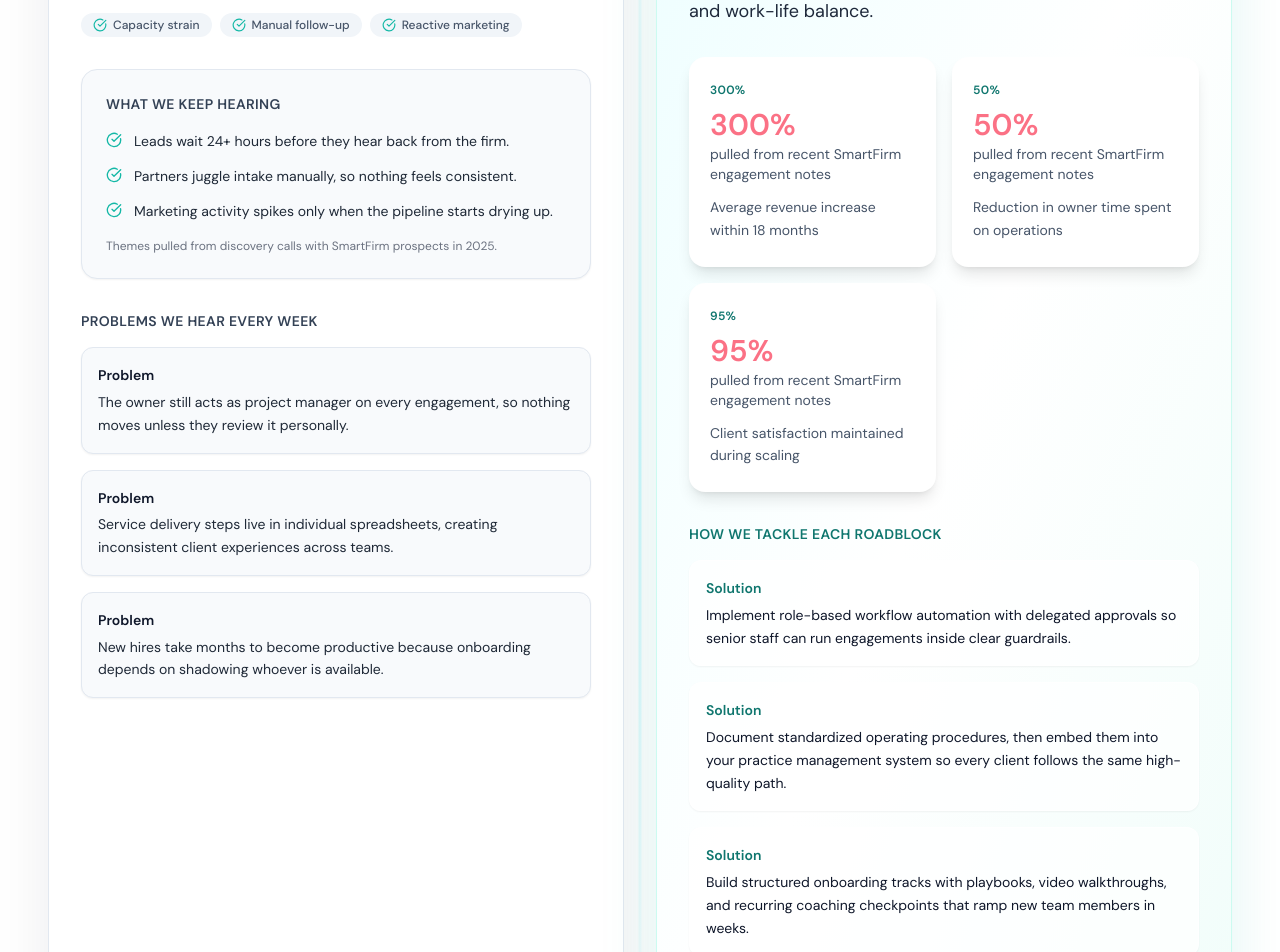
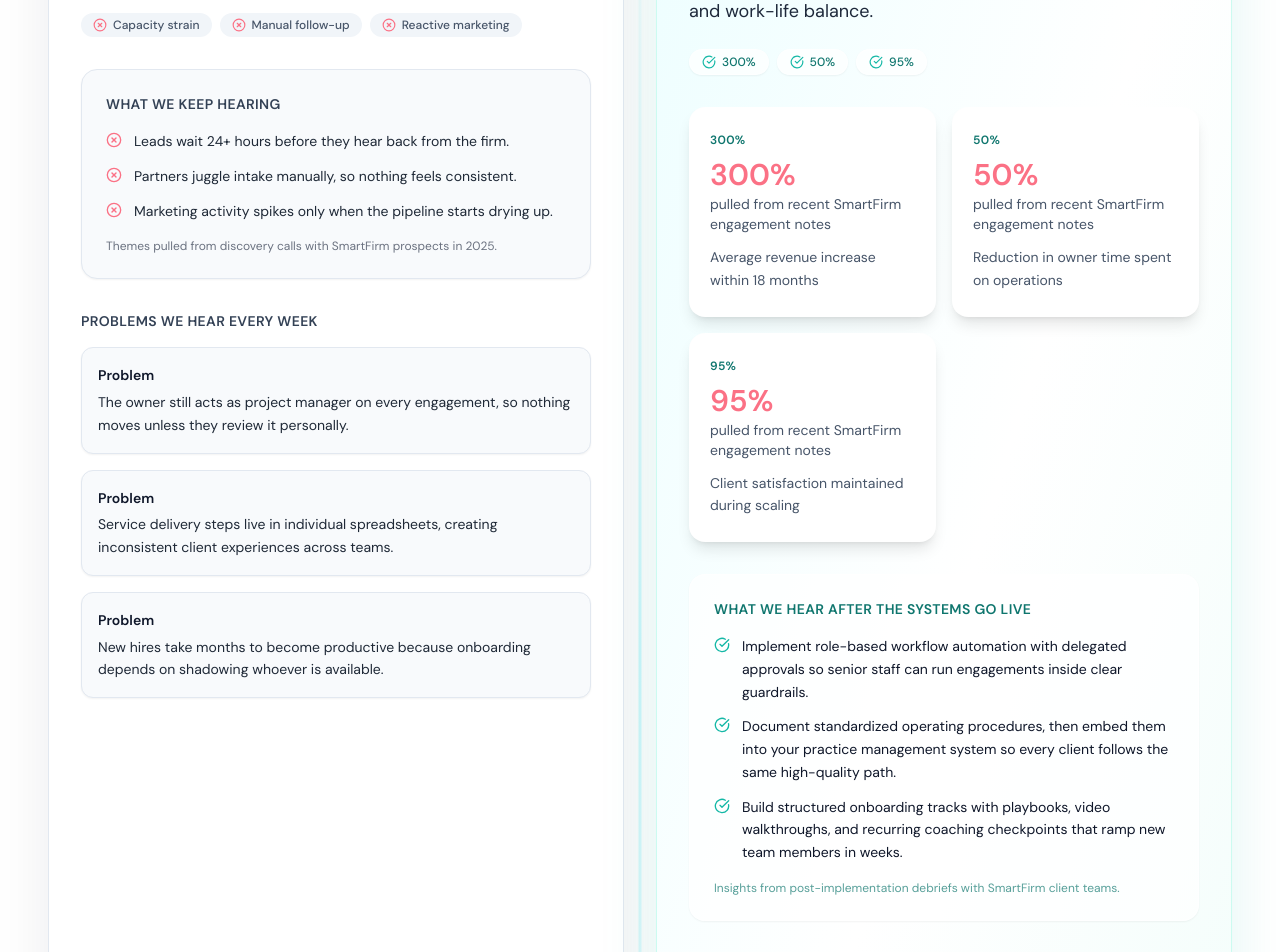
Before and after one commit to ksteele1234/smartfirm-grow-kit-22598, a React (Vite) app: page /solutions/scale-firm in a window 1280 px wide. Shown: the part 960-1912 px from the top of the page. Built offline with nearby package versions, Linux system fonts and the light colour scheme; the HTML template or start-up script is replaced by a standard one.

Commit message:
Mirror challenge and solution cards with aligned signals

```diff
--- a/src/templates/SolutionPageTemplate.tsx
+++ b/src/templates/SolutionPageTemplate.tsx
@@ -4,7 +4,7 @@ import Footer from "@/components/navigation/Footer";
 import { Button } from "@/components/ui/button";
 import { StandardCard } from "@/components/ui/standard-card";
 import { SolutionPageData } from "@/types/cms";
-import { TrendingUp, Shield, Zap, Users, BarChart, Clock, ArrowRight, CheckCircle } from "lucide-react";
+import { TrendingUp, Shield, Zap, Users, BarChart, Clock, ArrowRight, CheckCircle, XCircle } from "lucide-react";
 import {
   Breadcrumb, BreadcrumbList, BreadcrumbItem, BreadcrumbLink, BreadcrumbSeparator, BreadcrumbPage
 } from "@/components/ui/breadcrumb";
@@ -146,7 +146,7 @@ const SolutionPageTemplate = ({ data }: SolutionPageTemplateProps) => {
               <div className="mt-6 flex flex-wrap gap-2">
                 {["Capacity strain", "Manual follow-up", "Reactive marketing"].map(challenge => (
                   <span key={challenge} className="inline-flex items-center gap-1.5 rounded-full bg-slate-100 px-3 py-1 text-xs font-medium text-slate-600">
-                    <CheckCircle className="h-3.5 w-3.5 text-[#14b8a6]" aria-hidden="true" />
+                    <XCircle className="h-3.5 w-3.5 text-[#fb7185]" aria-hidden="true" />
                     {challenge}
                   </span>
                 ))}
@@ -160,7 +160,7 @@ const SolutionPageTemplate = ({ data }: SolutionPageTemplateProps) => {
                     "Marketing activity spikes only when the pipeline starts drying up."
                   ].map((signal) => (
                     <li key={signal} className="flex items-start gap-3">
-                      <CheckCircle className="mt-0.5 h-4 w-4 flex-shrink-0 text-[#14b8a6]" aria-hidden="true" />
+                      <XCircle className="mt-0.5 h-4 w-4 flex-shrink-0 text-[#fb7185]" aria-hidden="true" />
                       <span>{signal}</span>
                     </li>
                   ))}
@@ -193,6 +193,16 @@ const SolutionPageTemplate = ({ data }: SolutionPageTemplateProps) => {
                 {data.solutionOverview}
               </p>
               {data.results?.length ? (
+                <div className="mt-6 flex flex-wrap gap-2">
+                  {data.results.map(result => (
+                    <span key={`result-badge-${result.metric}-${result.value}`} className="inline-flex items-center gap-1.5 rounded-full bg-white/70 px-3 py-1 text-xs font-medium text-[#0f766e] shadow-sm border border-white/60">
+                      <CheckCircle className="h-3.5 w-3.5 text-[#14b8a6]" aria-hidden="true" />
+                      {result.value}
+                    </span>
+                  ))}
+                </div>
+              ) : null}
+              {data.results?.length ? (
                 <div className="mt-8 grid gap-4 sm:grid-cols-2">
                   {data.results.slice(0, 4).map((result, index) => {
                     const metricContext: Record<string, string> = {
@@ -221,6 +231,20 @@ const SolutionPageTemplate = ({ data }: SolutionPageTemplateProps) => {
                       </div>
                     );
                   })}
+                </div>
+              ) : null}
+              {data.problemSolutionPairs?.length ? (
+                <div className="mt-8 rounded-2xl border border-white/60 bg-white/70 px-6 py-6 shadow-sm">
+                  <p className="text-sm font-semibold uppercase tracking-wide text-[#0f766e]">What we hear after the systems go live</p>
+                  <ul className="mt-4 space-y-3 text-sm text-[#0f172a] leading-relaxed">
+                    {data.problemSolutionPairs.map((pair, index) => (
+                      <li key={`after-${index}`} className="flex items-start gap-3">
+                        <CheckCircle className="mt-0.5 h-4 w-4 flex-shrink-0 text-[#14b8a6]" aria-hidden="true" />
+                        <span>{pair.solution}</span>
+                      </li>
+                    ))}
+                  </ul>
+                  <p className="mt-4 text-xs text-[#0f766e]/70">Insights from post-implementation debriefs with SmartFirm client teams.</p>
                 </div>
               ) : null}
               {data.problemSolutionPairs?.length ? (
```
